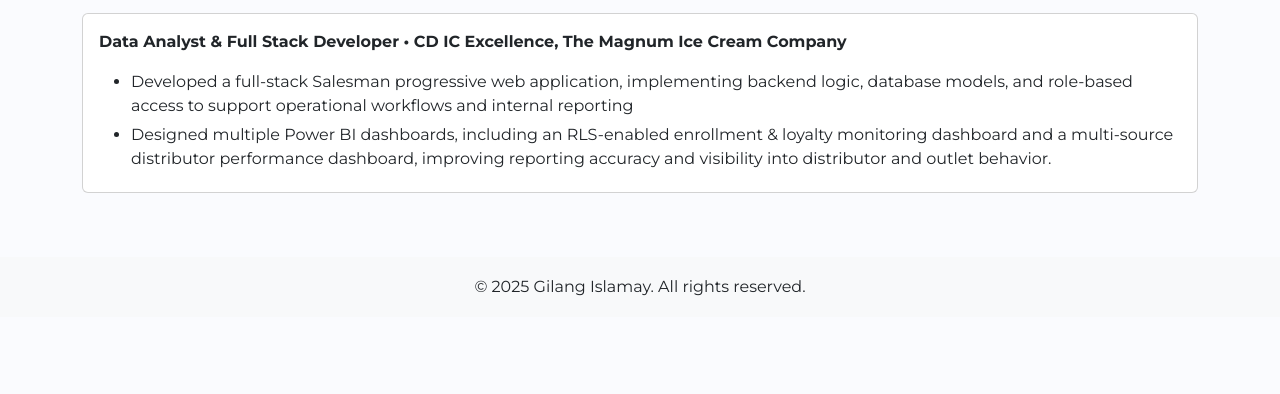
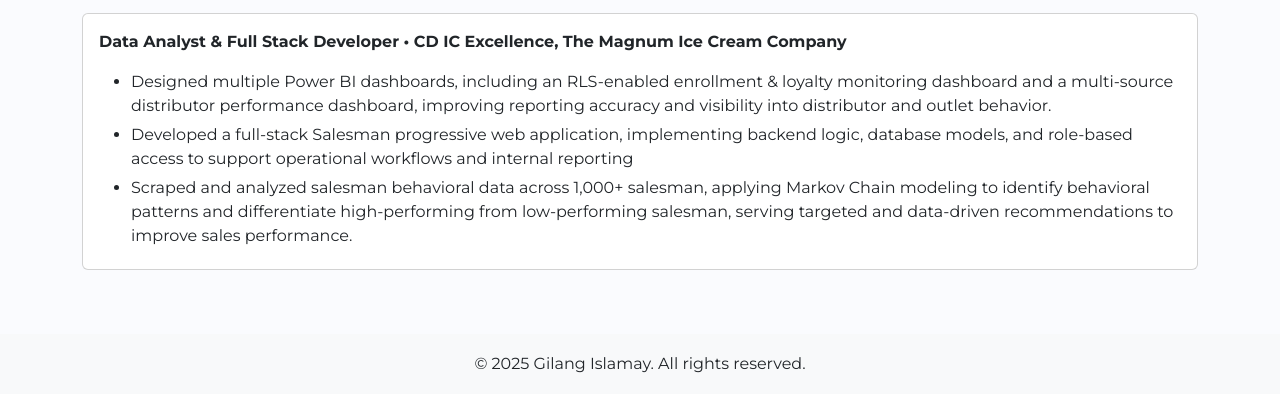
Before and after one commit to AfterRain007/AfterRain007.github.io, a plain HTML site: page index.html in a window 1280 px wide. Shown: the part 1123-1517 px from the top of the page. Before the commit the page ends 1440 px from the top, so only its background shows below. Drawn offline with nearby package versions, Linux system fonts and the light colour scheme.

Commit message:
Update experience on TMICC

```diff
--- a/index.html
+++ b/index.html
@@ -273,8 +273,9 @@
             <div class="card card-body">
               <p><strong>Data Analyst & Full Stack Developer • CD IC Excellence, The Magnum Ice Cream Company</strong></p>
               <ul class="mb-0 pb-0">
+                <li>Designed multiple Power BI dashboards, including an RLS-enabled enrollment & loyalty monitoring dashboard and a multi-source distributor performance dashboard, improving reporting accuracy and visibility into distributor and outlet behavior.</li>
                 <li>Developed a full-stack Salesman progressive web application, implementing backend logic, database models, and role-based access to support operational workflows and internal reporting</li>
-                <li>Designed multiple Power BI dashboards, including an RLS-enabled enrollment & loyalty monitoring dashboard and a multi-source distributor performance dashboard, improving reporting accuracy and visibility into distributor and outlet behavior.</li>
+                <li>Scraped and analyzed salesman behavioral data across 1,000+ salesman, applying Markov Chain modeling to identify behavioral patterns and differentiate high-performing from low-performing salesman, serving targeted and data-driven recommendations to improve sales performance.</li>
               </ul>
             </div>
           </div>
```
